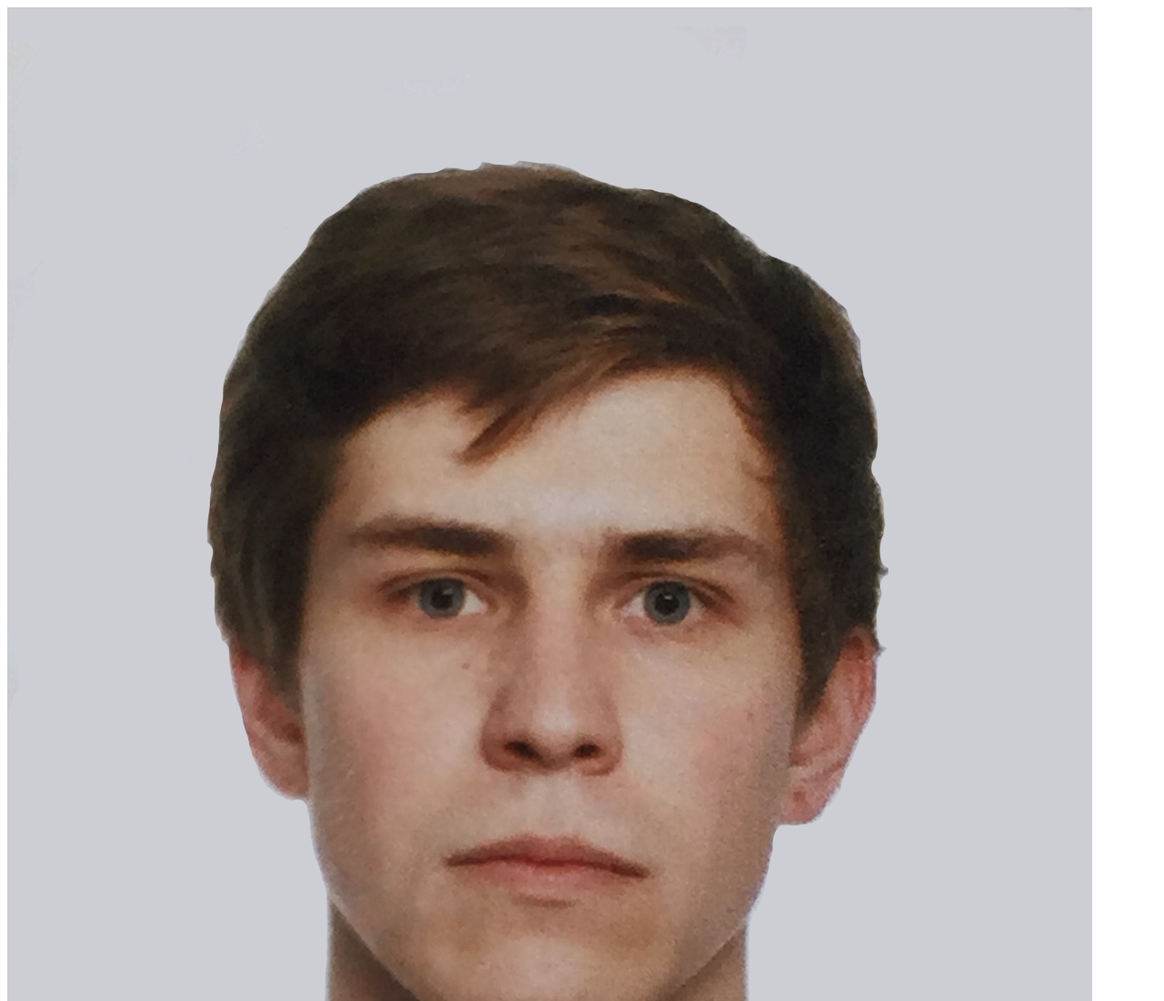
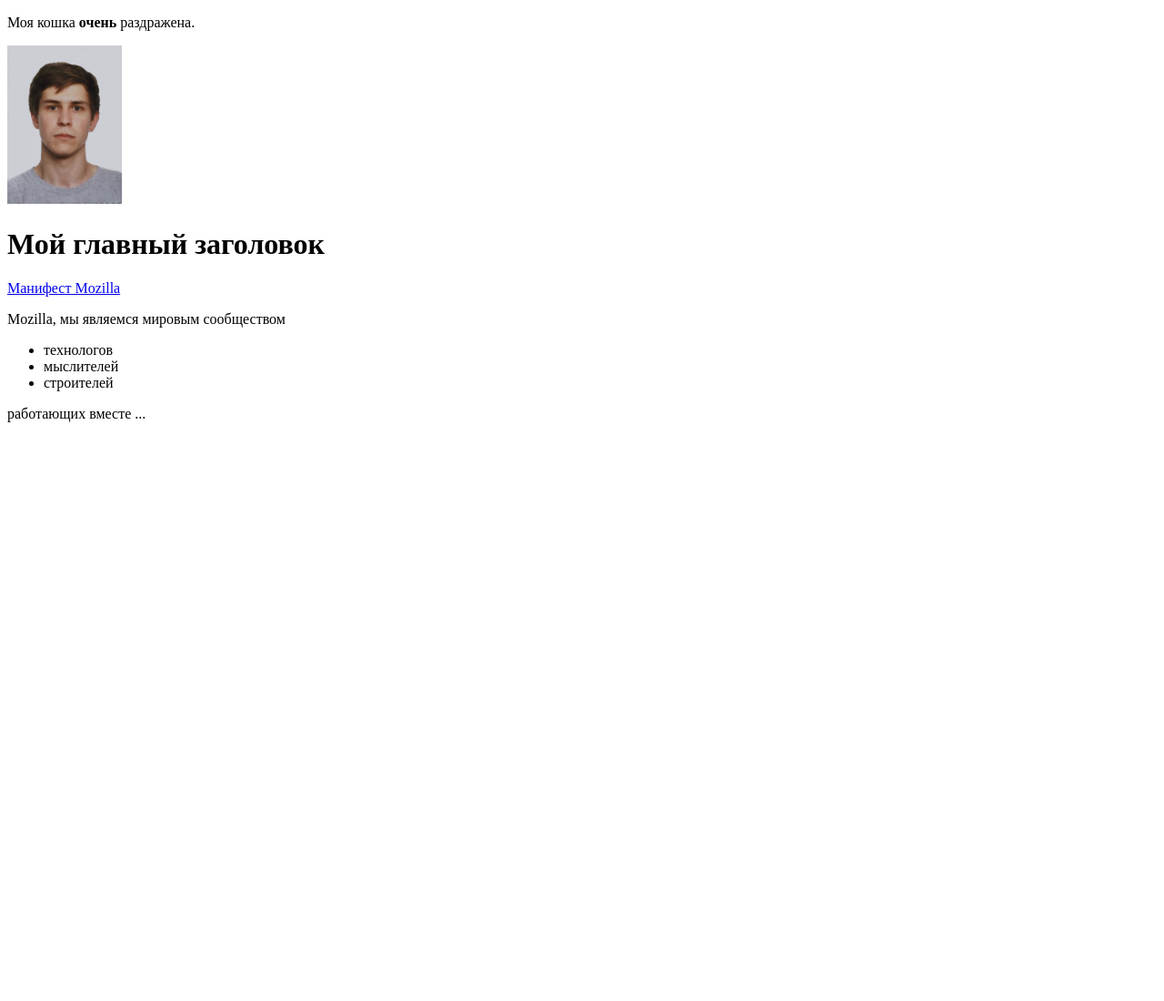
Before and after one commit to ksontoktin/testing_website, a plain HTML site: page index.html in a window 1280 px wide. Shown: the top 1100 px of the page at 91% size. After the commit the page ends 800 px from the top, so only its background shows below. Drawn offline with Linux system fonts and the light colour scheme.

Commit message:
changing index.html

```diff
--- a/index.html
+++ b/index.html
@@ -5,6 +5,24 @@
     <title>Моя тестовая страница</title>
   </head>
   <body>
-    <img src="images/IMG_4674.png" alt="Моё тестовое изображение">
+    <p>Моя кошка <strong>очень</strong> раздражена.</p>
+    <img src="images/IMG_4674.png" alt="Моё тестовое изображение" style="width:10%;">
+
+    <h1>Мой главный заголовок</h1>
+
+    <a href="https://www.mozilla.org/ru/about/manifesto/details/">Манифест Mozilla</a>
+
+    <p>Mozilla, мы являемся мировым сообществом</p>
+
+    <ul>
+      <li>технологов</li>
+      <li>мыслителей</li>
+      <li>строителей</li>
+    </ul>
+
+<p>работающих вместе ... </p>
+</div>
   </body>
+
+
 </html>
```
